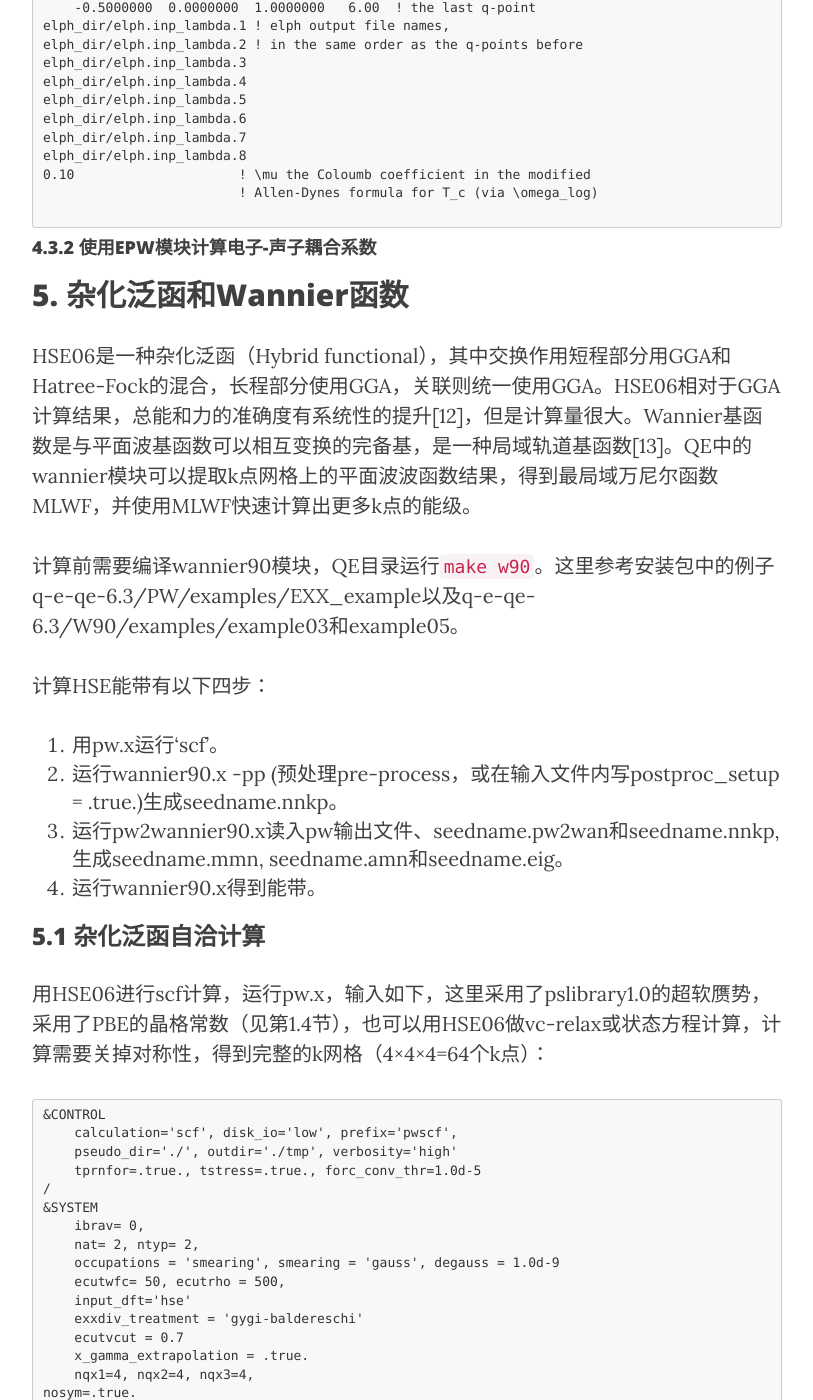
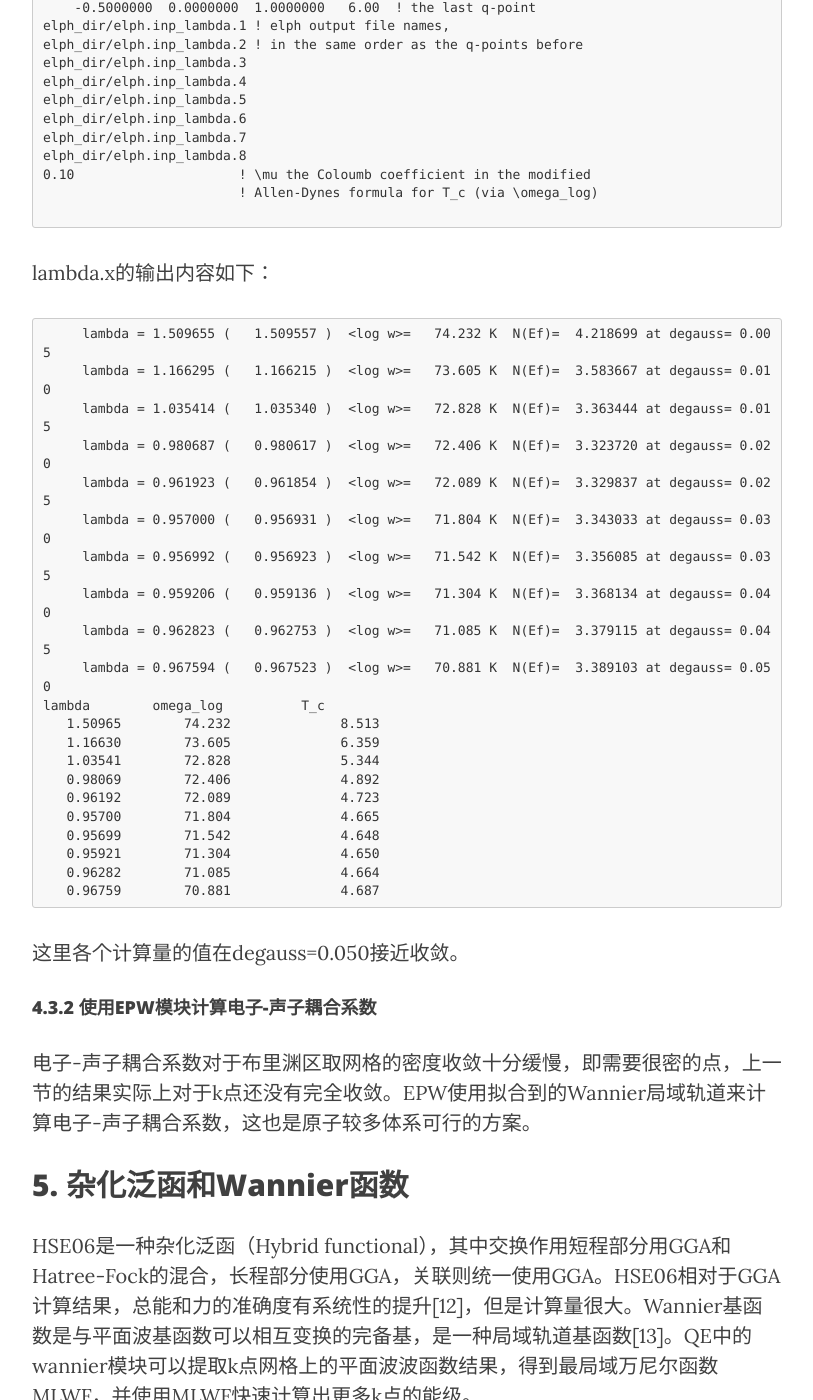
Before and after one commit to yyyu200/DFTbook, a Jekyll site: the page built from _posts/2019-04-01-HandsOn.md, in a window 1280 px wide and 1400 px high, scrolled down 36680 px. Shown: the whole window, without its empty margins (233-1046 px from the left). Built offline with Jekyll 4.4.1, drawn with Linux system fonts in a browser that asks for light colours; nearby versions of some CDN libraries; formulas are drawn with MathJax 3; comment, search, counter and statistics services are not loaded.

Commit message:
modify at 20200303-16:10:45-di

````diff
--- a/_posts/2019-04-01-HandsOn.md
+++ b/_posts/2019-04-01-HandsOn.md
@@ -1228,7 +1228,37 @@ elph_dir/elph.inp_lambda.8
 
 ```
 
+lambda.x的输出内容如下：
+
+```
+     lambda = 1.509655 (   1.509557 )  <log w>=   74.232 K  N(Ef)=  4.218699 at degauss= 0.005
+     lambda = 1.166295 (   1.166215 )  <log w>=   73.605 K  N(Ef)=  3.583667 at degauss= 0.010
+     lambda = 1.035414 (   1.035340 )  <log w>=   72.828 K  N(Ef)=  3.363444 at degauss= 0.015
+     lambda = 0.980687 (   0.980617 )  <log w>=   72.406 K  N(Ef)=  3.323720 at degauss= 0.020
+     lambda = 0.961923 (   0.961854 )  <log w>=   72.089 K  N(Ef)=  3.329837 at degauss= 0.025
+     lambda = 0.957000 (   0.956931 )  <log w>=   71.804 K  N(Ef)=  3.343033 at degauss= 0.030
+     lambda = 0.956992 (   0.956923 )  <log w>=   71.542 K  N(Ef)=  3.356085 at degauss= 0.035
+     lambda = 0.959206 (   0.959136 )  <log w>=   71.304 K  N(Ef)=  3.368134 at degauss= 0.040
+     lambda = 0.962823 (   0.962753 )  <log w>=   71.085 K  N(Ef)=  3.379115 at degauss= 0.045
+     lambda = 0.967594 (   0.967523 )  <log w>=   70.881 K  N(Ef)=  3.389103 at degauss= 0.050
+lambda        omega_log          T_c
+   1.50965        74.232              8.513
+   1.16630        73.605              6.359
+   1.03541        72.828              5.344
+   0.98069        72.406              4.892
+   0.96192        72.089              4.723
+   0.95700        71.804              4.665
+   0.95699        71.542              4.648
+   0.95921        71.304              4.650
+   0.96282        71.085              4.664
+   0.96759        70.881              4.687
+```
+
+这里各个计算量的值在degauss=0.050接近收敛。
+
 #### 4.3.2 使用EPW模块计算电子-声子耦合系数
+
+电子-声子耦合系数对于布里渊区取网格的密度收敛十分缓慢，即需要很密的点，上一节的结果实际上对于k点还没有完全收敛。EPW使用拟合到的Wannier局域轨道来计算电子-声子耦合系数，这也是原子较多体系可行的方案。
 
 
 ## 5. 杂化泛函和Wannier函数
````
